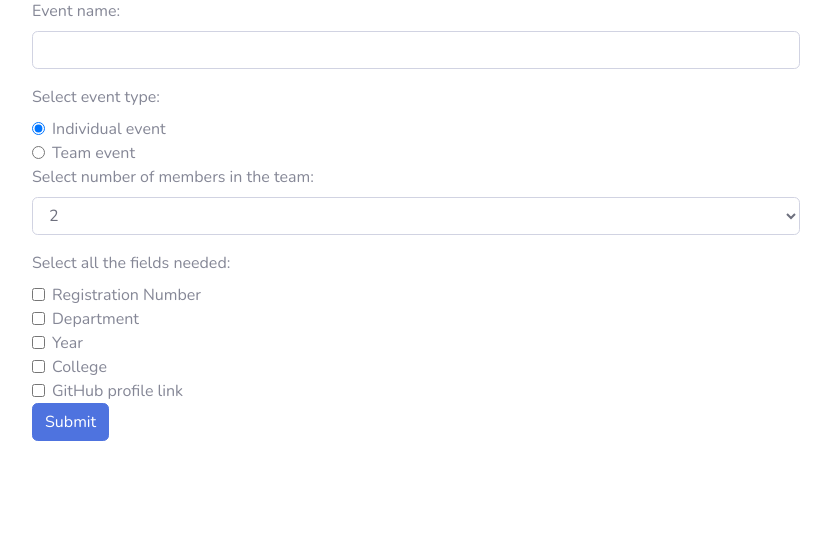
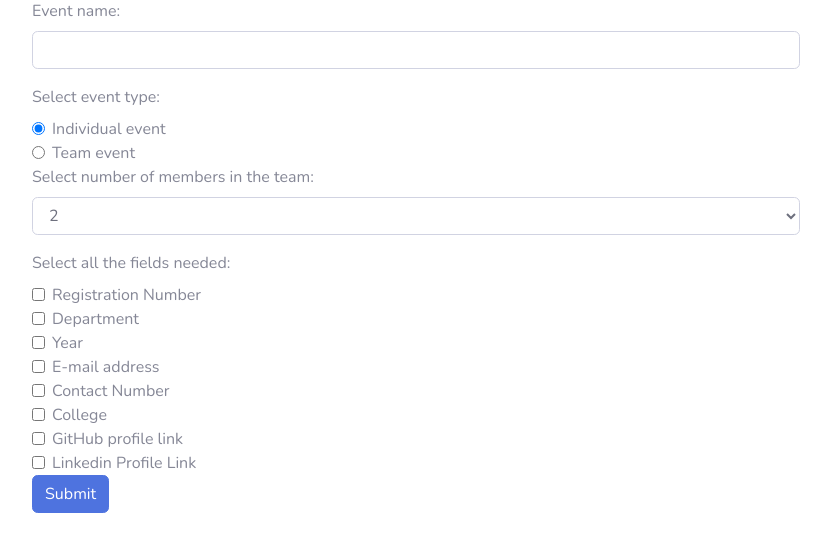
Before and after one commit to bearlike/REMS-For-Organisations, a PHP site: page /members/form-generator/form_generator.php in a window 1280 px wide. Shown: the part 57-609 px from the top of the page, without its empty margins (224-1055 px from the left). Run offline with PHP 8.4, Linux system fonts and the light colour scheme; the visitor is signed in with stand-in values (Sample User, id 1).

Commit message:
Added dictionary to map text field names to display names and Added extra field options

```diff
--- a/members/form-generator/form_generator.php
+++ b/members/form-generator/form_generator.php
@@ -1,6 +1,15 @@
 <?php
 $form_location="../../public/Generated Forms/";
 include("../header.php");
+$display_prompts=array('regno' => 'Registration Number' ,
+						'dept' => 'Department',
+						'year' => 'Year',
+						'college' => 'College Name',
+						'github' => 'Github Profile link',
+						'email' => 'E-mail Address',
+						'phoneno' => 'Contact number',
+						'linkedin' => 'Linkedin Profile URL'
+						 );
 ?>
 
 <!DOCTYPE html>
@@ -64,6 +73,20 @@ include("../header.php");
 		 </div>
 
 		 <div class="form-check">
+		  <input class="form-check-input" type="checkbox" name="fields[]" value="email">
+		  <label class="form-check-label">
+		    E-mail address
+		  </label>
+		 </div>
+
+		 <div class="form-check">
+		  <input class="form-check-input" type="checkbox" name="fields[]" value="phoneno">
+		  <label class="form-check-label">
+		    Contact Number
+		  </label>
+		 </div>
+
+		 <div class="form-check">
 		  <input class="form-check-input" type="checkbox" name="fields[]" value="college">
 		  <label class="form-check-label">
 		    College
@@ -74,6 +97,13 @@ include("../header.php");
 		  <input class="form-check-input" type="checkbox" name="fields[]" value="github">
 		  <label class="form-check-label">
 		    GitHub profile link
+		  </label>
+		 </div>
+
+		 <div class="form-check">
+		  <input class="form-check-input" type="checkbox" name="fields[]" value="linkedin">
+		  <label class="form-check-label">
+		    Linkedin Profile Link
 		  </label>
 		 </div>
 
@@ -121,7 +151,7 @@ include("../header.php");
 					$table_columns = $table_columns."participant_name VARCHAR(255),";
 					foreach($fields as $selected){
 						$html_file = $html_file."<div class=\"form-group\">
-						<label>".$selected."</label>
+						<label>".$display_prompts[$selected]."</label>
 						<input type=\"text\" name=\"".$selected."\"class=\"form-control\">
 						</div>";
 						$table_columns = $table_columns.$selected." VARCHAR(255),";
@@ -138,7 +168,7 @@ include("../header.php");
 						$table_columns = $table_columns."participant_name".$participant_number." VARCHAR(255),";
 						foreach($fields as $selected){
 						$html_file = $html_file." <div class=\"form-group\">
-						<label>".$selected."</label>
+						<label>".$display_prompts[$selected]."</label>
 						<input type=\"text\" name=\"".$selected.$participant_number."\" class=\"form-control\">
 						</div>";
 						$table_columns = $table_columns.$selected.$participant_number." VARCHAR(255),";
```
